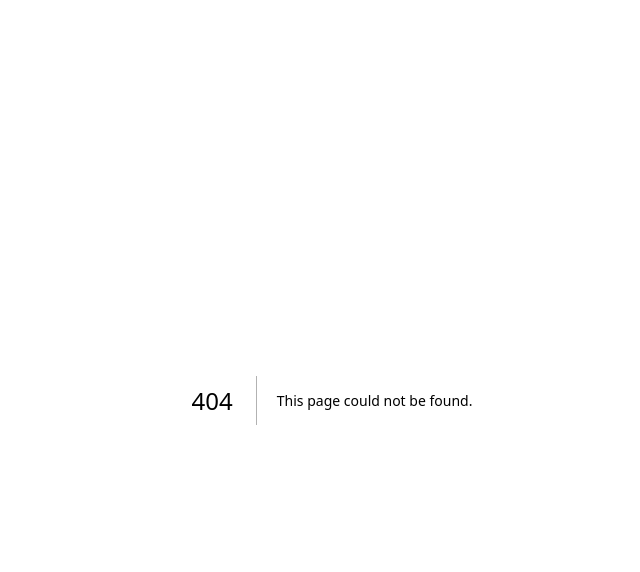
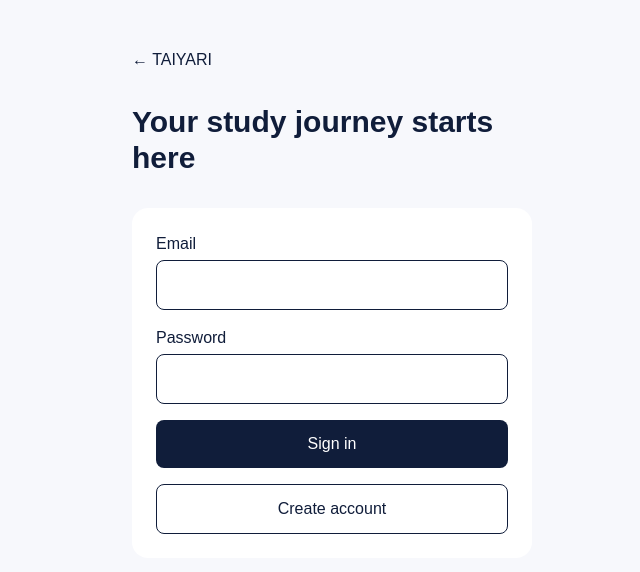
Before and after one commit to krway/taiyari, a Next.js app: page /login in a window 1280 px wide. Before the commit this address had no page. Shown: the top 572 px of the page, without its empty margins (308-948 px from the left). Built offline with nearby package versions, Linux system fonts and the light colour scheme.

Commit message:
Phase 1: app/login/page.tsx

```diff
--- /dev/null
+++ b/app/login/page.tsx
@@ -0,0 +1,7 @@
+import Link from 'next/link';
+import { authenticate } from './actions';
+export default async function Login({searchParams}:{searchParams:Promise<{error?:string;notice?:string}>}){
+ const {error,notice}=await searchParams;
+ const messages:Record<string,string>={invalid:'Enter an email and a password of at least eight characters.',config:'Authentication has not been configured yet.',signup:'Could not create account. Try again.',credentials:'Unable to sign in. Check your credentials.'};
+ return <main className="mx-auto max-w-md px-6 py-12"><Link href="/">← TAIYARI</Link><h1 className="my-8 text-3xl font-bold">Your study journey starts here</h1><form action={authenticate} className="grid gap-4 rounded-2xl bg-white p-6"><label>Email<input name="email" type="email" required autoComplete="email" className="mt-1 w-full rounded-lg border p-3"/></label><label>Password<input name="password" type="password" required minLength={8} className="mt-1 w-full rounded-lg border p-3"/></label>{error&&<p role="alert">{messages[error]??'Please try again.'}</p>}{notice==='confirm'&&<p>Check your email to confirm your account, then sign in.</p>}<button name="intent" value="login" className="rounded-lg bg-[#101d3a] p-3 text-white">Sign in</button><button name="intent" value="signup" className="rounded-lg border p-3">Create account</button></form></main>;
+}
```
